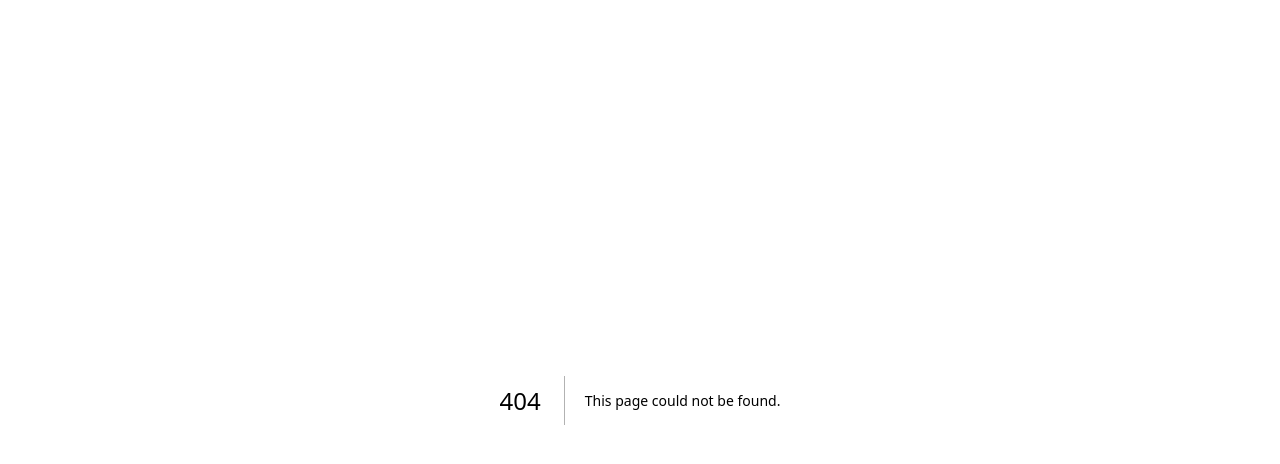
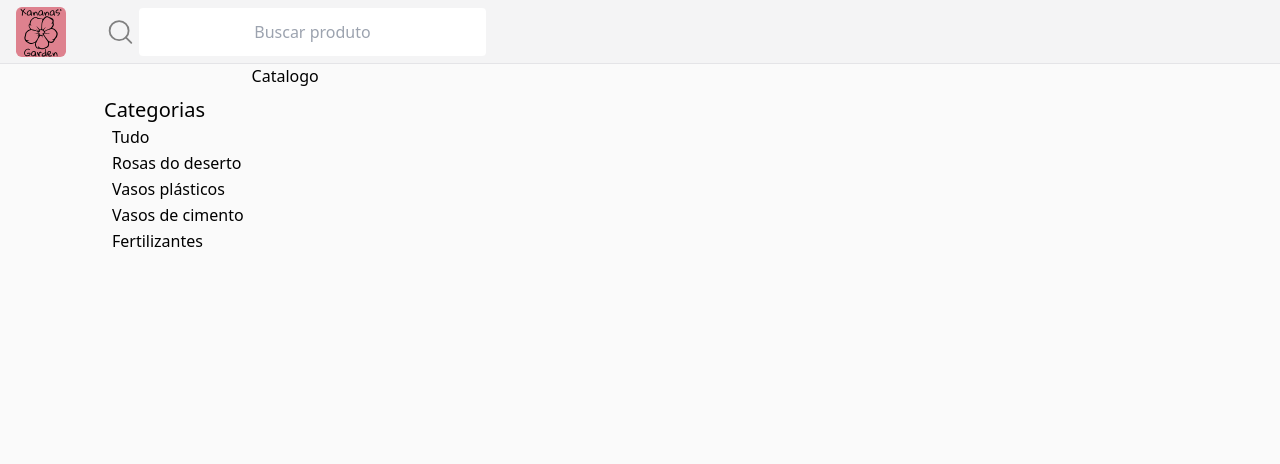
Before and after one commit to L1NDS0N/pair-programming, a Next.js app in the folder xananas-garden/: page /catalogo in a window 1280 px wide. Before the commit this address had no page. Shown: the top 464 px of the page. Built offline with nearby package versions, Linux system fonts and the light colour scheme.

Commit message:
Default bg, main sidebar component

```diff
--- /dev/null
+++ b/xananas-garden/src/app/catalogo/layout.tsx
@@ -0,0 +1,23 @@
+import Header from "@/components/Header";
+import Sidebar from "@/components/Sidebar/index.tsx";
+
+export const metadata = {
+  title: "Create Next App",
+  description: "Generated by create next app",
+};
+
+export default function CatalogoLayout({
+  children,
+}: {
+  children: React.ReactNode;
+}) {
+  return (
+    <div>
+      <Header />
+      <div className="flex">
+        <Sidebar />
+        {children}
+      </div>
+    </div>
+  );
+}
--- /dev/null
+++ b/xananas-garden/src/app/catalogo/page.tsx
@@ -0,0 +1,6 @@
+
+export default function Catalogo() {
+    return (
+        <>Catalogo</>
+    )
+}
--- a/xananas-garden/src/app/layout.tsx
+++ b/xananas-garden/src/app/layout.tsx
@@ -12,7 +12,7 @@ export default function RootLayout({
 }) {
   return (
     <html lang="en">
-      <body>{children}</body>
+      <body className='bg-zinc-50'>{children}</body>
     </html>
   )
 }
--- a/xananas-garden/src/app/page.tsx
+++ b/xananas-garden/src/app/page.tsx
@@ -1,10 +1,3 @@
-import Header from "@/components/Header";
-
 export default function Home() {
-  return (
-    <>
-      <Header />
-      <>Home</>
-    </>
-  );
+  return <>Home</>;
 }
--- /dev/null
+++ b/xananas-garden/src/components/Sidebar/index.tsx/index.tsx
@@ -0,0 +1,28 @@
+export default function Sidebar() {
+  return (
+    <div className={"flex h-screen max-w-xs pt-6 lg:ml-24"}>
+      <div className="flex flex-col p-2 items-center">
+        <div>
+          <h1 className="font-bond text-xl">Categorias</h1>
+          <ul className="flex flex-col pl-2 leading-relaxed">
+            <li>
+              <a href="#">Tudo</a>
+            </li>
+            <li>
+              <a href="#">Rosas do deserto</a>
+            </li>
+            <li>
+              <a href="#">Vasos plásticos</a>
+            </li>
+            <li>
+              <a href="#">Vasos de cimento</a>
+            </li>
+            <li>
+              <a href="#">Fertilizantes</a>
+            </li>
+          </ul>
+        </div>
+      </div>
+    </div>
+  );
+}
```
